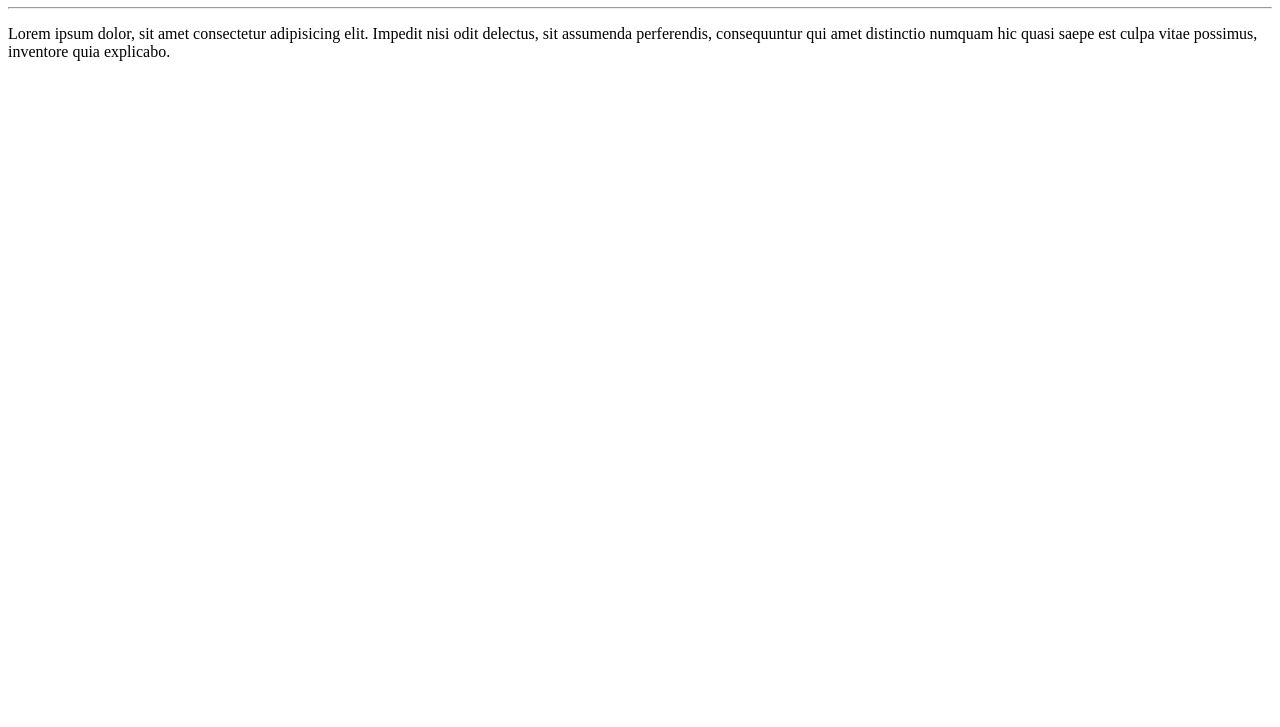
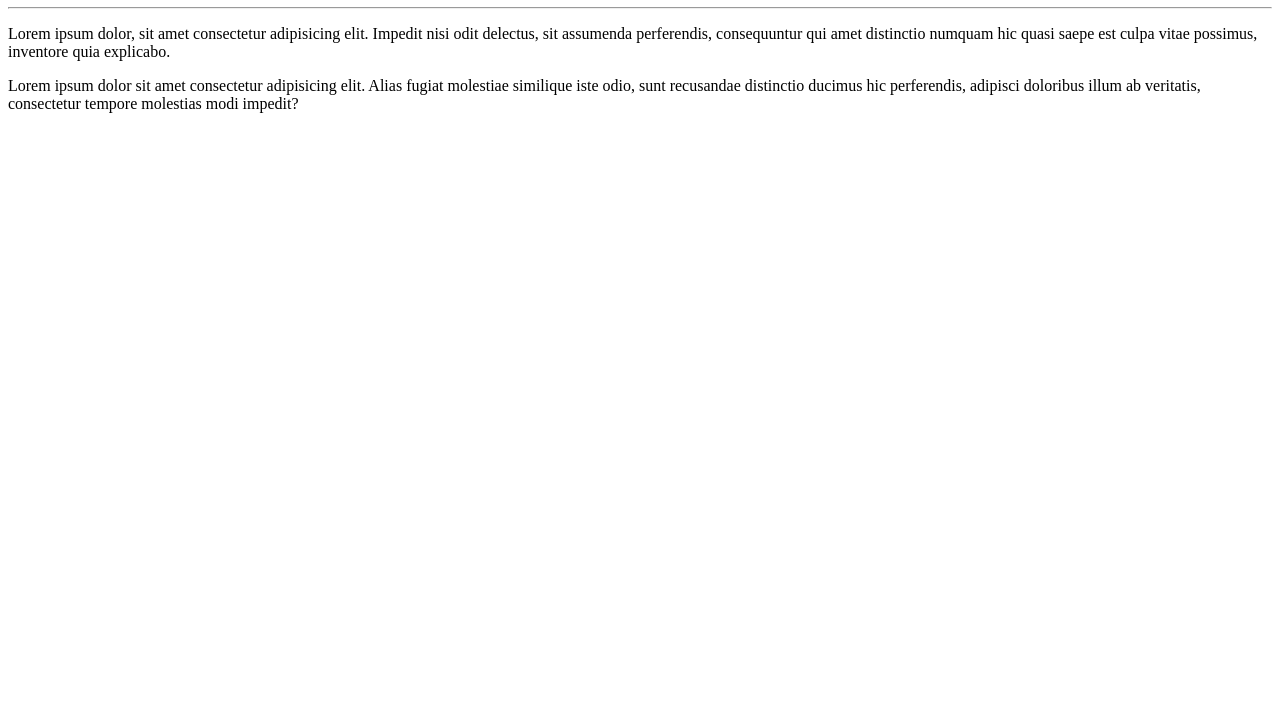
Before and after one commit to kalex365/meu_repo_local, a plain HTML site: page site-exemplo/index.html in a window 1280 px wide. Shown: the part 73-800 px from the top of the page. Drawn offline with Linux system fonts and the light colour scheme.

Commit message:
inseri paragrafo

```diff
--- a/site-exemplo/index.html
+++ b/site-exemplo/index.html
@@ -12,5 +12,8 @@
          Impedit nisi odit delectus, sit assumenda perferendis,
           consequuntur qui amet distinctio numquam hic quasi saepe est culpa vitae possimus,
           inventore quia explicabo.</p>
+    <p>Lorem ipsum dolor sit amet consectetur adipisicing elit. Alias fugiat molestiae similique
+         iste odio, sunt recusandae distinctio ducimus hic perferendis,
+        adipisci doloribus illum ab veritatis, consectetur tempore molestias modi impedit?</p>
 </body>
 </html>
```
